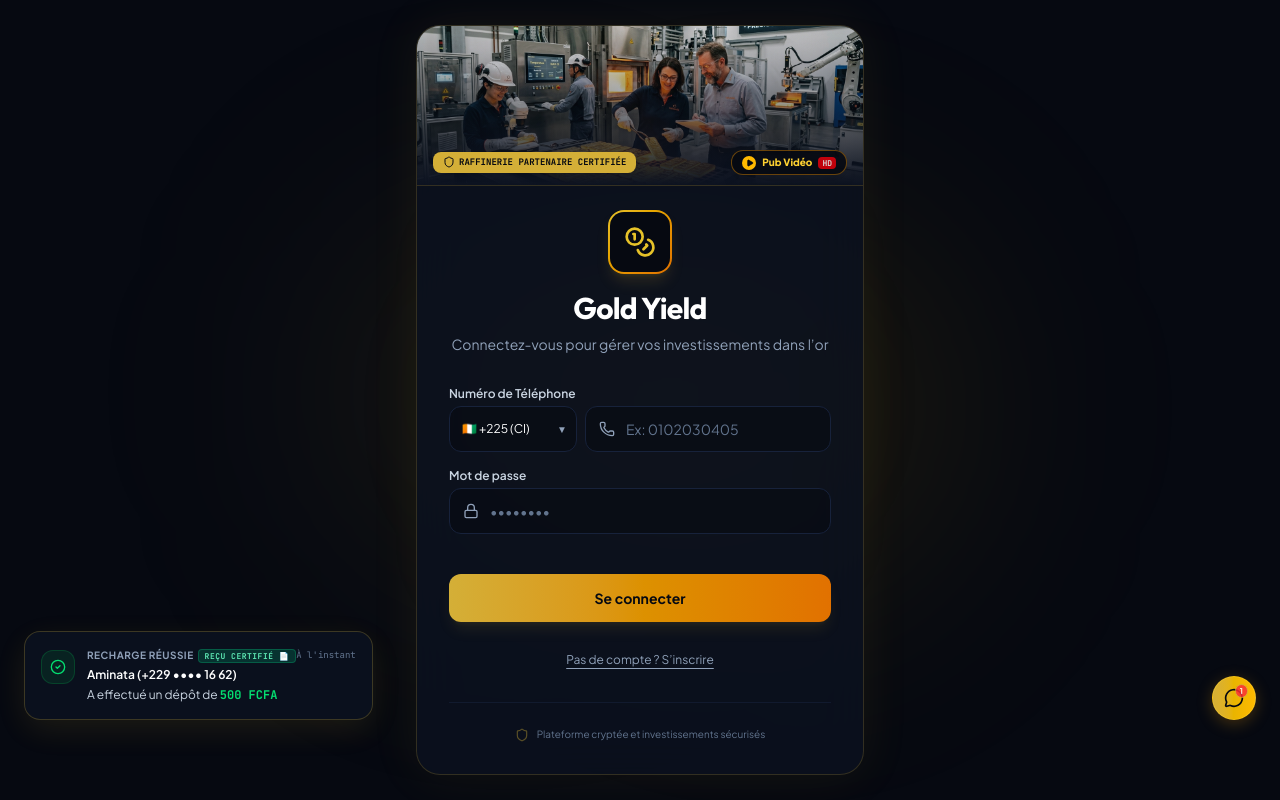
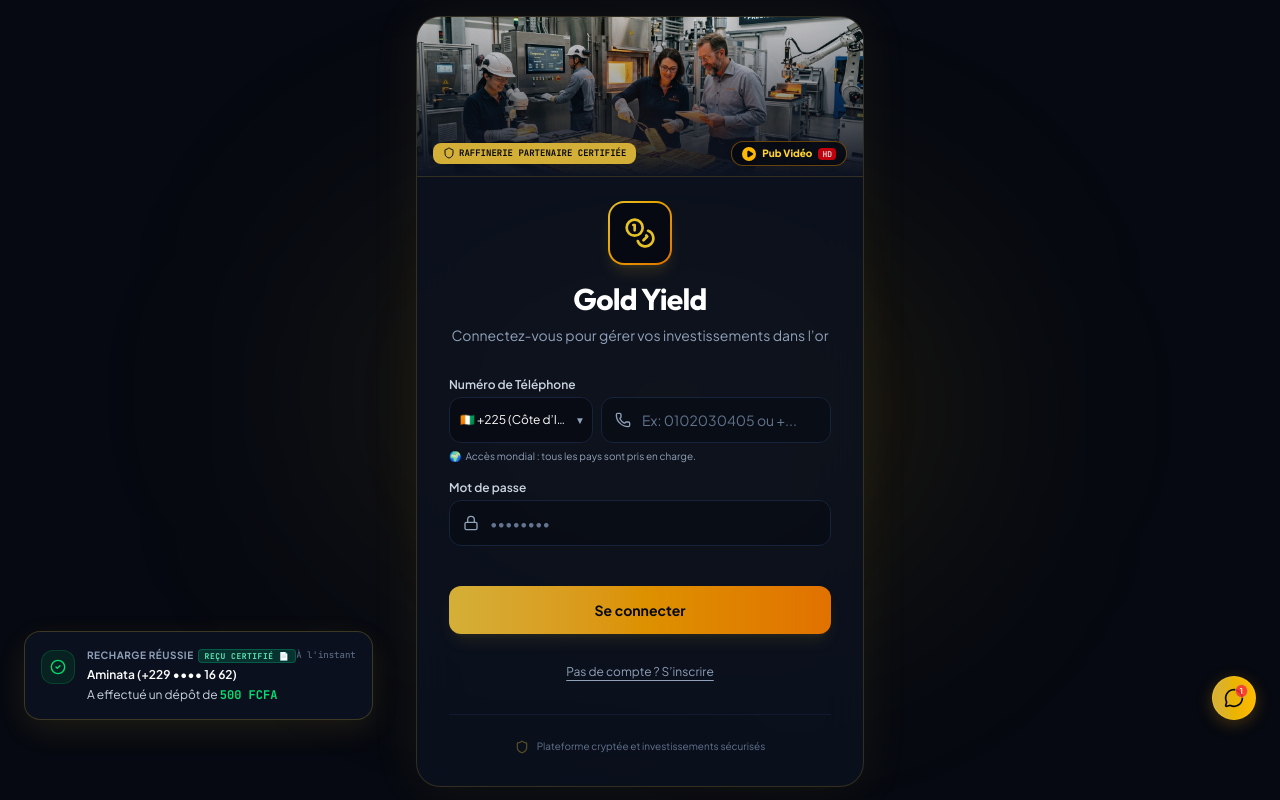
Before and after one commit to ia1654038-ui/gold-yield, a React (Vite) app in the folder gold-yield/: page / in a window 1280 px wide. Shown: the top 800 px of the page. Built offline with nearby package versions, Linux system fonts and the light colour scheme.

Commit message:
Activation de l'acces mondial et resolution des problemes de connexion par pays

```diff
--- a/gold-yield/server.ts
+++ b/gold-yield/server.ts
@@ -30,7 +30,32 @@
 dotenv.config();
 
 const app = express();
+
+// Trust reverse proxies (Render, Cloudflare, AWS) for international traffic & SSL
+app.set('trust proxy', 1);
+
+// Universal CORS & Security Headers for all international browsers and mobile webviews
+app.use((req, res, next) => {
+  res.header('Access-Control-Allow-Origin', '*');
+  res.header('Access-Control-Allow-Methods', 'GET, POST, PUT, DELETE, OPTIONS, PATCH');
+  res.header('Access-Control-Allow-Headers', 'Origin, X-Requested-With, Content-Type, Accept, Authorization');
+  if (req.method === 'OPTIONS') {
+    return res.sendStatus(200);
+  }
+  next();
+});
+
 app.use(express.json());
+
+// Global Healthcheck Endpoints (used by uptime monitors & keepalive across all countries)
+app.get(['/healthz', '/api/healthz', '/ping'], (_req, res) => {
+  res.status(200).json({
+    status: 'ok',
+    service: 'Gold Yield Global API',
+    uptime: process.uptime(),
+    timestamp: new Date().toISOString()
+  });
+});
 
 // Lazy-initialized Gemini AI client
 let geminiClient: GoogleGenAI | null = null;
@@ -781,8 +806,15 @@
     app.use(vite.middlewares);
   } else {
     console.log('[Server] Launching in Production mode serving built assets');
-    const distPath = path.join(process.cwd(), 'dist');
-    app.use(express.static(distPath));
+    const fs = await import('fs');
+    let distPath = path.join(process.cwd(), 'dist');
+    if (!fs.existsSync(distPath)) {
+      const subDist = path.join(process.cwd(), 'gold-yield', 'dist');
+      if (fs.existsSync(subDist)) {
+        distPath = subDist;
+      }
+    }
+    app.use(express.static(distPath, { maxAge: '1h', etag: true }));
     app.get('*', (_req, res) => {
       res.sendFile(path.join(distPath, 'index.html'));
     });
@@ -790,6 +822,17 @@
 
   app.listen(PORT, "0.0.0.0", () => {
     console.log(`[Server] Server is running on http://localhost:${PORT}`);
+
+    // Self-Keepalive to prevent Render free-tier cold starts across all international time zones
+    if (process.env.NODE_ENV === 'production') {
+      const liveUrl = process.env.RENDER_EXTERNAL_URL || 'https://gold-yield01.onrender.com';
+      console.log(`[Server] Activating 24/7 global keepalive for: ${liveUrl}`);
+      setInterval(() => {
+        fetch(`${liveUrl}/api/healthz`)
+          .then(() => console.log(`[Server Keepalive] Ping sent successfully to ${liveUrl}`))
+          .catch((err) => console.warn(`[Server Keepalive] Ping notice:`, err?.message));
+      }, 10 * 60 * 1000); // Every 10 minutes
+    }
   });
 }
 
--- a/gold-yield/server_db.ts
+++ b/gold-yield/server_db.ts
@@ -200,7 +200,16 @@
   return isSupabaseHealthy;
 }
 
-// Helpers for flexible phone normalization and candidate matching
+// Universal international dial codes (sorted longest to shortest for accurate prefix matching)
+const KNOWN_DIAL_CODES = [
+  '225', '221', '226', '223', '229', '228', '227', '224', '222', '233', '234',
+  '237', '241', '242', '243', '235', '236', '240', '261', '250', '257', '269',
+  '253', '254', '256', '255', '212', '213', '216', '351', '352', '509', '590',
+  '594', '244', '245', '238', '232', '231', '220', '230', '251', '258', '33',
+  '32', '41', '49', '44', '34', '39', '27', '20', '55', '1'
+];
+
+// Helpers for flexible phone normalization and candidate matching across all countries
 export function normalizePhoneDigits(phone: string): string {
   return (phone || '').replace(/\D+/g, '');
 }
@@ -219,39 +228,54 @@
     candidates.add(`+${trimmed}`);
   }
 
-  // Handle Côte d'Ivoire and West Africa dial code variants (+225)
-  if (digits.startsWith('225')) {
-    const national = digits.substring(3);
-    candidates.add(national);
-    candidates.add(`0${national}`);
-    candidates.add(`+225${national}`);
-    candidates.add(`+2250${national}`);
-    if (national.startsWith('0')) {
-      const stripped = national.replace(/^0+/, '');
-      candidates.add(stripped);
-      candidates.add(`+225${stripped}`);
+  // Detect international country dial code if present
+  let matchedDial: string | null = null;
+  if (trimmed.startsWith('+')) {
+    const afterPlus = trimmed.substring(1);
+    matchedDial = KNOWN_DIAL_CODES.find(d => afterPlus.startsWith(d)) || null;
+  } else if (digits) {
+    matchedDial = KNOWN_DIAL_CODES.find(d => digits.startsWith(d)) || null;
+  }
+
+  if (matchedDial) {
+    const national = digits.substring(matchedDial.length);
+    candidates.add(`+${matchedDial}${national}`);
+    candidates.add(`${matchedDial}${national}`);
+    if (national) {
+      candidates.add(national);
+      if (national.startsWith('0')) {
+        const stripped = national.replace(/^0+/, '');
+        candidates.add(`+${matchedDial}${stripped}`);
+        candidates.add(`${matchedDial}${stripped}`);
+        if (stripped) candidates.add(stripped);
+      } else {
+        candidates.add(`+${matchedDial}0${national}`);
+        candidates.add(`${matchedDial}0${national}`);
+        candidates.add(`0${national}`);
+      }
     }
   } else if (digits) {
+    // Fallback: If no international dial code detected, treat as plain digits
+    // and also add standard regional default (+225)
     candidates.add(`+225${digits}`);
-    candidates.add(`+2250${digits}`);
     candidates.add(`225${digits}`);
-    candidates.add(`2250${digits}`);
     if (digits.startsWith('0')) {
       const stripped = digits.replace(/^0+/, '');
+      candidates.add(`+225${stripped}`);
+      candidates.add(`225${stripped}`);
       candidates.add(stripped);
-      candidates.add(`+225${stripped}`);
     } else {
+      candidates.add(`+2250${digits}`);
+      candidates.add(`2250${digits}`);
       candidates.add(`0${digits}`);
     }
   }
 
-  // Last 8-10 digits suffix matching
+  // Last 8 digits suffix matching for core national line
   if (digits.length >= 8) {
     const last8 = digits.slice(-8);
     candidates.add(last8);
     candidates.add(`0${last8}`);
-    candidates.add(`+225${last8}`);
-    candidates.add(`+2250${last8}`);
   }
 
   return Array.from(candidates);
@@ -267,10 +291,13 @@
   const d2 = normalizePhoneDigits(s2);
   if (d1 === d2) return true;
 
-  // Match if last 8 digits are identical (core national mobile number)
-  if (d1.length >= 8 && d2.length >= 8) {
-    if (d1.slice(-8) === d2.slice(-8)) return true;
+  // Check candidate overlap
+  const cand1 = new Set(getPhoneLookupCandidates(p1));
+  const cand2 = getPhoneLookupCandidates(p2);
+  for (const c of cand2) {
+    if (cand1.has(c)) return true;
   }
+
   return false;
 }
 
--- a/gold-yield/src/components/AuthScreen.tsx
+++ b/gold-yield/src/components/AuthScreen.tsx
@@ -9,22 +9,117 @@
 import imgRefinery from '../assets/images/gold_refinery_1783873491748.jpg';
 
 const COUNTRIES = [
+  // Afrique de l'Ouest
   { code: 'CI', dial: '+225', name: 'Côte d’Ivoire', flag: '🇨🇮' },
   { code: 'SN', dial: '+221', name: 'Sénégal', flag: '🇸🇳' },
   { code: 'BF', dial: '+226', name: 'Burkina Faso', flag: '🇧🇫' },
   { code: 'ML', dial: '+223', name: 'Mali', flag: '🇲🇱' },
+  { code: 'GN', dial: '+224', name: 'Guinée', flag: '🇬🇳' },
   { code: 'BJ', dial: '+229', name: 'Bénin', flag: '🇧🇯' },
   { code: 'TG', dial: '+228', name: 'Togo', flag: '🇹🇬' },
   { code: 'NE', dial: '+227', name: 'Niger', flag: '🇳🇪' },
+  { code: 'MR', dial: '+222', name: 'Mauritanie', flag: '🇲🇷' },
+  { code: 'GH', dial: '+233', name: 'Ghana', flag: '🇬🇭' },
+  { code: 'NG', dial: '+234', name: 'Nigeria', flag: '🇳🇬' },
+  { code: 'SL', dial: '+232', name: 'Sierra Leone', flag: '🇸🇱' },
+  { code: 'LR', dial: '+231', name: 'Libéria', flag: '🇱🇷' },
+  { code: 'GM', dial: '+220', name: 'Gambie', flag: '🇬🇲' },
+  { code: 'GW', dial: '+245', name: 'Guinée-Bissau', flag: '🇬🇼' },
+  { code: 'CV', dial: '+238', name: 'Cap-Vert', flag: '🇨🇻' },
+
+  // Afrique Centrale
   { code: 'CM', dial: '+237', name: 'Cameroun', flag: '🇨🇲' },
   { code: 'GA', dial: '+241', name: 'Gabon', flag: '🇬🇦' },
-  { code: 'CG', dial: '+242', name: 'Congo', flag: '🇨🇬' },
-  { code: 'CD', dial: '+243', name: 'RDC', flag: '🇨🇩' },
+  { code: 'CG', dial: '+242', name: 'Congo-Brazzaville', flag: '🇨🇬' },
+  { code: 'CD', dial: '+243', name: 'RDC Kinshasa', flag: '🇨🇩' },
+  { code: 'TD', dial: '+235', name: 'Tchad', flag: '🇹🇩' },
+  { code: 'CF', dial: '+236', name: 'Centrafrique', flag: '🇨🇫' },
+  { code: 'GQ', dial: '+240', name: 'Guinée Équatoriale', flag: '🇬🇶' },
+
+  // Afrique de l'Est & Océan Indien
+  { code: 'MG', dial: '+261', name: 'Madagascar', flag: '🇲🇬' },
+  { code: 'RW', dial: '+250', name: 'Rwanda', flag: '🇷🇼' },
+  { code: 'BI', dial: '+257', name: 'Burundi', flag: '🇧🇮' },
+  { code: 'KM', dial: '+269', name: 'Comores', flag: '🇰🇲' },
+  { code: 'DJ', dial: '+253', name: 'Djibouti', flag: '🇩🇯' },
+  { code: 'KE', dial: '+254', name: 'Kenya', flag: '🇰🇪' },
+  { code: 'TZ', dial: '+255', name: 'Tanzanie', flag: '🇹🇿' },
+  { code: 'UG', dial: '+256', name: 'Ouganda', flag: '🇺🇬' },
+  { code: 'ET', dial: '+251', name: 'Éthiopie', flag: '🇪🇹' },
+  { code: 'MU', dial: '+230', name: 'Île Maurice', flag: '🇲🇺' },
+
+  // Afrique du Nord
+  { code: 'MA', dial: '+212', name: 'Maroc', flag: '🇲🇦' },
+  { code: 'DZ', dial: '+213', name: 'Algérie', flag: '🇩🇿' },
+  { code: 'TN', dial: '+216', name: 'Tunisie', flag: '🇹🇳' },
+  { code: 'EG', dial: '+20', name: 'Égypte', flag: '🇪🇬' },
+
+  // Afrique Australe
+  { code: 'AO', dial: '+244', name: 'Angola', flag: '🇦🇴' },
+  { code: 'ZA', dial: '+27', name: 'Afrique du Sud', flag: '🇿🇦' },
+  { code: 'MZ', dial: '+258', name: 'Mozambique', flag: '🇲🇿' },
+
+  // Europe & Diaspora
   { code: 'FR', dial: '+33', name: 'France', flag: '🇫🇷' },
   { code: 'BE', dial: '+32', name: 'Belgique', flag: '🇧🇪' },
   { code: 'CH', dial: '+41', name: 'Suisse', flag: '🇨🇭' },
+  { code: 'DE', dial: '+49', name: 'Allemagne', flag: '🇩🇪' },
+  { code: 'GB', dial: '+44', name: 'Royaume-Uni', flag: '🇬🇧' },
+  { code: 'ES', dial: '+34', name: 'Espagne', flag: '🇪🇸' },
+  { code: 'IT', dial: '+39', name: 'Italie', flag: '🇮🇹' },
+  { code: 'PT', dial: '+351', name: 'Portugal', flag: '🇵🇹' },
+  { code: 'LU', dial: '+352', name: 'Luxembourg', flag: '🇱🇺' },
+
+  // Amériques & Caraïbes
   { code: 'CA', dial: '+1', name: 'Canada', flag: '🇨🇦' },
+  { code: 'US', dial: '+1', name: 'États-Unis', flag: '🇺🇸' },
+  { code: 'HT', dial: '+509', name: 'Haïti', flag: '🇭🇹' },
+  { code: 'GP', dial: '+590', name: 'Guadeloupe', flag: '🇬🇵' },
+  { code: 'MQ', dial: '+596', name: 'Martinique', flag: '🇲🇶' },
+  { code: 'GF', dial: '+594', name: 'Guyane', flag: '🇬🇫' },
+  { code: 'BR', dial: '+55', name: 'Brésil', flag: '🇧🇷' },
+
+  // Saisie universelle
+  { code: 'INT', dial: '+', name: 'Autre / International (+...)', flag: '🌐' },
 ];
+
+function guessUserCountryDial(): string {
+  try {
+    const tz = Intl.DateTimeFormat().resolvedOptions().timeZone || '';
+    if (tz.includes('Dakar')) return '+221';
+    if (tz.includes('Ouagadougou')) return '+226';
+    if (tz.includes('Bamako')) return '+223';
+    if (tz.includes('Conakry')) return '+224';
+    if (tz.includes('Cotonou') || tz.includes('Porto-Novo')) return '+229';
+    if (tz.includes('Lome')) return '+228';
+    if (tz.includes('Niamey')) return '+227';
+    if (tz.includes('Douala') || tz.includes('Yaounde')) return '+237';
+    if (tz.includes('Libreville')) return '+241';
+    if (tz.includes('Brazzaville')) return '+242';
+    if (tz.includes('Kinshasa') || tz.includes('Lubumbashi')) return '+243';
+    if (tz.includes('Ndjamena')) return '+235';
+    if (tz.includes('Bangui')) return '+236';
+    if (tz.includes('Antananarivo')) return '+261';
+    if (tz.includes('Kigali')) return '+250';
+    if (tz.includes('Bujumbura')) return '+257';
+    if (tz.includes('Nouakchott')) return '+222';
+    if (tz.includes('Casablanca')) return '+212';
+    if (tz.includes('Algiers')) return '+213';
+    if (tz.includes('Tunis')) return '+216';
+    if (tz.includes('Cairo')) return '+20';
+    if (tz.includes('Paris')) return '+33';
+    if (tz.includes('Brussels')) return '+32';
+    if (tz.includes('Zurich') || tz.includes('Geneva')) return '+41';
+    if (tz.includes('London')) return '+44';
+    if (tz.includes('Berlin')) return '+49';
+    if (tz.includes('Madrid')) return '+34';
+    if (tz.includes('Rome')) return '+39';
+    if (tz.includes('Toronto') || tz.includes('Montreal') || tz.includes('Vancouver')) return '+1';
+    if (tz.includes('New_York') || tz.includes('Chicago') || tz.includes('Los_Angeles')) return '+1';
+    if (tz.includes('Port-au-Prince')) return '+509';
+  } catch {}
+  return '+225';
+}
 
 interface AuthScreenProps {
   onLoginSuccess: (user: any, activeInvestments: any[], transactions: any[], isStale?: boolean, isNewUser?: boolean) => void;
@@ -50,15 +145,21 @@
         setIsSignUp(true);
       }
 
-      // Pre-fill last known phone if available
+      // 1. Prefer previously saved country dial if available, else auto-detect from browser timezone
+      const savedDial = localStorage.getItem('gy_selected_country_dial');
+      if (savedDial) {
+        setCountryDial(savedDial);
+      } else {
+        const detected = guessUserCountryDial();
+        setCountryDial(detected);
+      }
+
+      // 2. Pre-fill last known phone if available
       const savedPhone = localStorage.getItem('gy_current_phone') || localStorage.getItem('gy_last_phone');
       if (savedPhone) {
         let p = savedPhone.trim();
-        if (p.startsWith('+225')) {
-          setCountryDial('+225');
-          setPhone(p.replace('+225', ''));
-        } else if (p.startsWith('+')) {
-          const matchedCountry = COUNTRIES.find(c => p.startsWith(c.dial));
+        if (p.startsWith('+')) {
+          const matchedCountry = COUNTRIES.find(c => c.dial !== '+' && p.startsWith(c.dial));
           if (matchedCountry) {
             setCountryDial(matchedCountry.dial);
             setPhone(p.replace(matchedCountry.dial, ''));
@@ -71,6 +172,28 @@
       }
     }
   }, []);
+
+  const handleCountryChange = (dial: string) => {
+    setCountryDial(dial);
+    if (typeof window !== 'undefined') {
+      localStorage.setItem('gy_selected_country_dial', dial);
+    }
+  };
+
+  const handlePhoneInputChange = (rawVal: string) => {
+    const trimmed = rawVal.trim();
+    // Auto-detect country code if user types or pastes international format with +
+    if (trimmed.startsWith('+')) {
+      const afterPlus = trimmed.substring(1).replace(/\s+/g, '');
+      const matched = COUNTRIES.find(c => c.dial !== '+' && afterPlus.startsWith(c.dial.substring(1)));
+      if (matched) {
+        handleCountryChange(matched.dial);
+        setPhone(afterPlus.substring(matched.dial.length - 1));
+        return;
+      }
+    }
+    setPhone(rawVal);
+  };
 
   const handleToggle = () => {
     setIsSignUp(!isSignUp);
@@ -88,13 +211,21 @@
 
     setLoading(true);
 
-    // Format phone number with country dial prefix
-    let finalPhone = phone.trim();
-    if (!finalPhone.startsWith('+')) {
-      const cleaned = finalPhone.replace(/\s+/g, '');
-      finalPhone = `${countryDial}${cleaned}`;
+    // Format phone number with country dial prefix cleanly
+    let cleanInput = phone.trim().replace(/\s+/g, '');
+    let finalPhone = cleanInput;
+
+    if (cleanInput.startsWith('+')) {
+      finalPhone = cleanInput;
+    } else if (countryDial === '+') {
+      finalPhone = `+${cleanInput.replace(/^\+*/, '')}`;
     } else {
-      finalPhone = finalPhone.replace(/\s+/g, '');
+      const dialDigits = countryDial.replace(/\D+/g, '');
+      if (cleanInput.startsWith(dialDigits)) {
+        finalPhone = `+${cleanInput}`;
+      } else {
+        finalPhone = `${countryDial}${cleanInput}`;
+      }
     }
 
     const rawDigits = finalPhone.replace(/\D+/g, '');
@@ -371,19 +502,20 @@
             <label className="text-xs font-semibold text-slate-300 block">Numéro de Téléphone</label>
             <div className="flex gap-2">
               {/* Country select */}
-              <div className="relative shrink-0 w-32">
+              <div className="relative shrink-0 w-36">
                 <select
                   value={countryDial}
-                  onChange={(e) => setCountryDial(e.target.value)}
-                  className="w-full h-full pl-3 pr-7 py-3 bg-slate-950/50 border border-slate-800 focus:border-gold-500/50 rounded-xl text-xs text-white outline-none transition-all cursor-pointer appearance-none"
+                  onChange={(e) => handleCountryChange(e.target.value)}
+                  className="w-full h-full pl-2.5 pr-6 py-3 bg-slate-950/70 border border-slate-800 focus:border-gold-500/50 rounded-xl text-xs text-white outline-none transition-all cursor-pointer appearance-none truncate"
+                  title="Choisir votre pays / indicatif"
                 >
                   {COUNTRIES.map((c) => (
                     <option key={c.code} value={c.dial} className="bg-slate-900 text-white text-xs">
-                      {c.flag} {c.dial} ({c.code})
+                      {c.flag} {c.dial} ({c.name})
                     </option>
                   ))}
                 </select>
-                <div className="absolute right-2.5 top-1/2 -translate-y-1/2 pointer-events-none text-slate-400 text-[10px]">
+                <div className="absolute right-2 top-1/2 -translate-y-1/2 pointer-events-none text-slate-400 text-[10px]">
                   ▼
                 </div>
               </div>
@@ -393,14 +525,17 @@
                 <Phone className="absolute left-3.5 top-1/2 -translate-y-1/2 w-4 h-4 text-slate-400" />
                 <input
                   type="tel"
-                  placeholder="Ex: 0102030405"
+                  placeholder="Ex: 0102030405 ou +..."
                   value={phone}
-                  onChange={(e) => setPhone(e.target.value)}
+                  onChange={(e) => handlePhoneInputChange(e.target.value)}
                   className="w-full pl-10 pr-4 py-3 bg-slate-950/50 border border-slate-800 focus:border-gold-500/50 rounded-xl text-sm text-white placeholder:text-slate-500 outline-none transition-all"
                   required
                 />
               </div>
             </div>
+            <span className="text-[10px] text-slate-400 flex items-center gap-1 pt-0.5">
+              <span>🌍</span> <span>Accès mondial : tous les pays sont pris en charge.</span>
+            </span>
           </div>
 
           {/* Password */}
```
